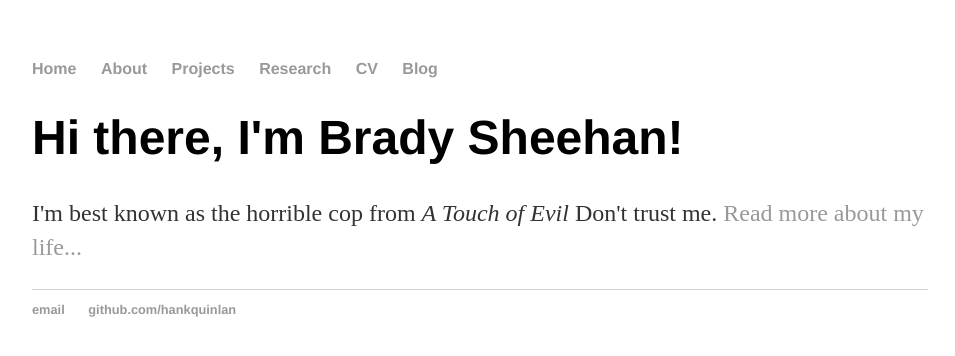
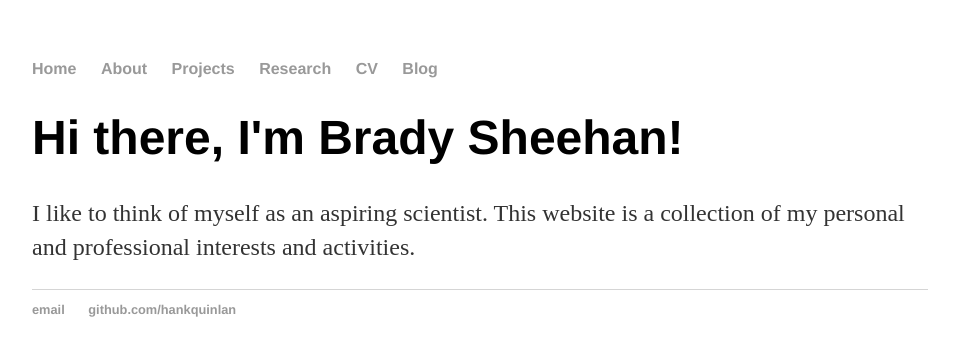
Before and after one commit to BradySheehan/bradysheehan, a Jekyll site: the page built from index.html, in a window 1280 px wide. Shown: the top 356 px of the page, without its empty margins (160-1115 px from the left). Built offline with Jekyll 4.4.1, drawn with Linux system fonts in a browser that asks for light colours; Markdown is read by kramdown in place of the engine named in the settings.

Commit message:
Small update

```diff
--- a/index.html
+++ b/index.html
@@ -4,5 +4,5 @@ title: Brady Sheehan, Aspiring Scientist
 ---
 <div class="blurb">
 	<h1>Hi there, I'm Brady Sheehan!</h1>
-	<p>I'm best known as the horrible cop from <em>A Touch of Evil</em> Don't trust me. <a href="/about">Read more about my life...</a></p>
+	<p>I like to think of myself as an aspiring scientist. This website is a collection of my personal and professional interests and activities.</p>
 </div><!-- /.blurb -->
```
